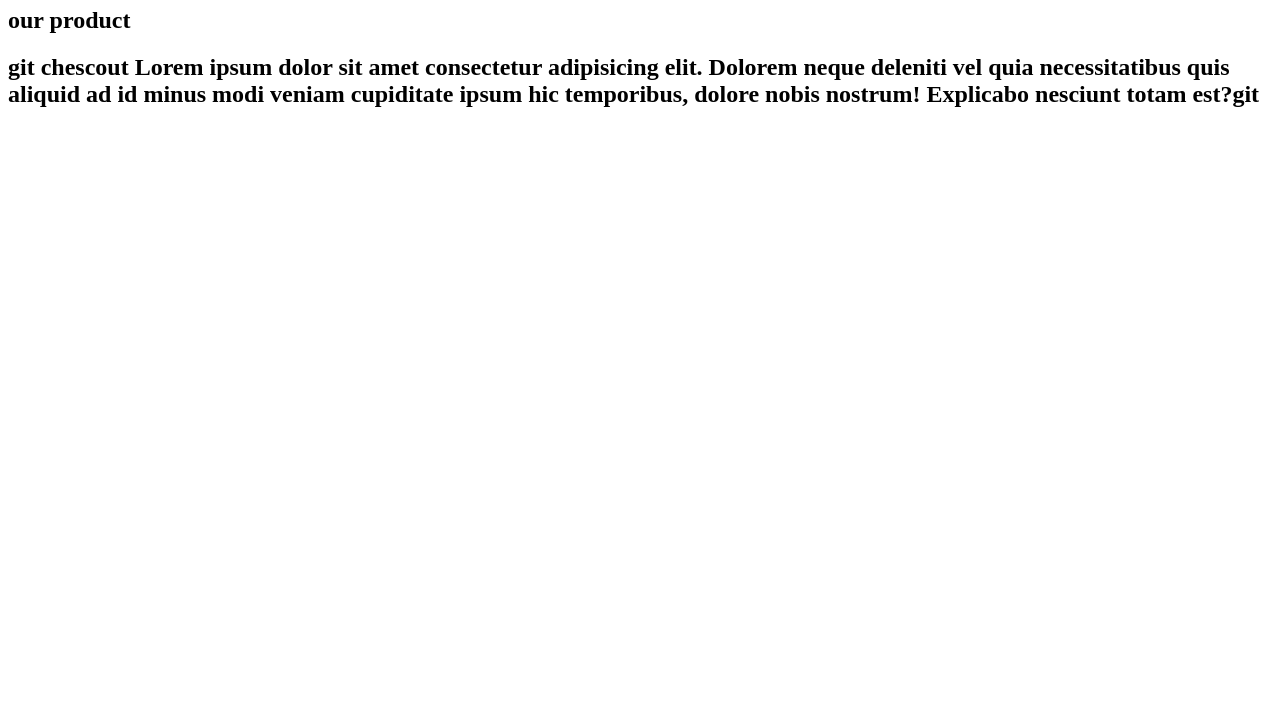
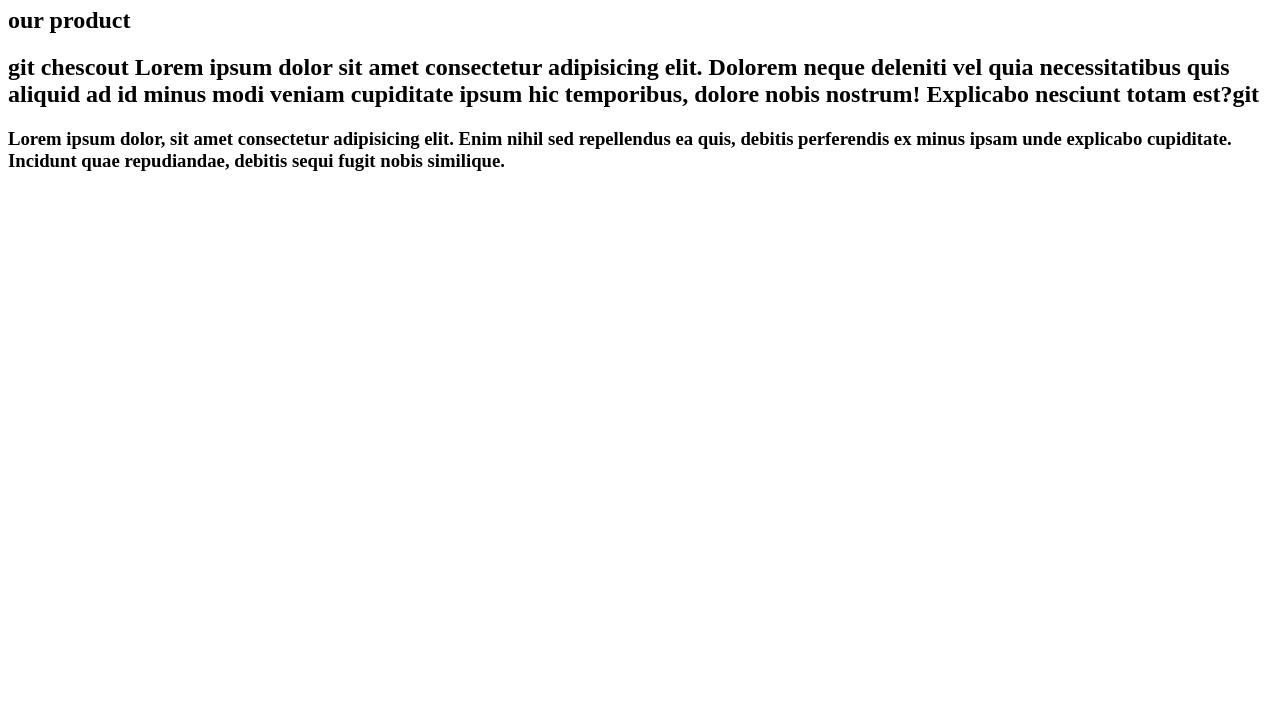
Before and after one commit to XurshidbekTv/online-store, a plain HTML site: page index.html in a window 1280 px wide. Shown: the part 73-800 px from the top of the page. Drawn offline with Linux system fonts and the light colour scheme.

Commit message:
3-versiya

```diff
--- a/index.html
+++ b/index.html
@@ -15,6 +15,11 @@
                 Lorem ipsum dolor sit amet consectetur adipisicing elit. Dolorem neque deleniti vel quia necessitatibus quis aliquid ad id minus modi veniam cupiditate ipsum hic temporibus, dolore nobis nostrum! Explicabo nesciunt totam est?git
             </h2>
         </div>
+        <div>
+            <h3>
+                Lorem ipsum dolor, sit amet consectetur adipisicing elit. Enim nihil sed repellendus ea quis, debitis perferendis ex minus ipsam unde explicabo cupiditate. Incidunt quae repudiandae, debitis sequi fugit nobis similique.
+            </h3>
+        </div>
     </main>
 </body>
 </html>
```
